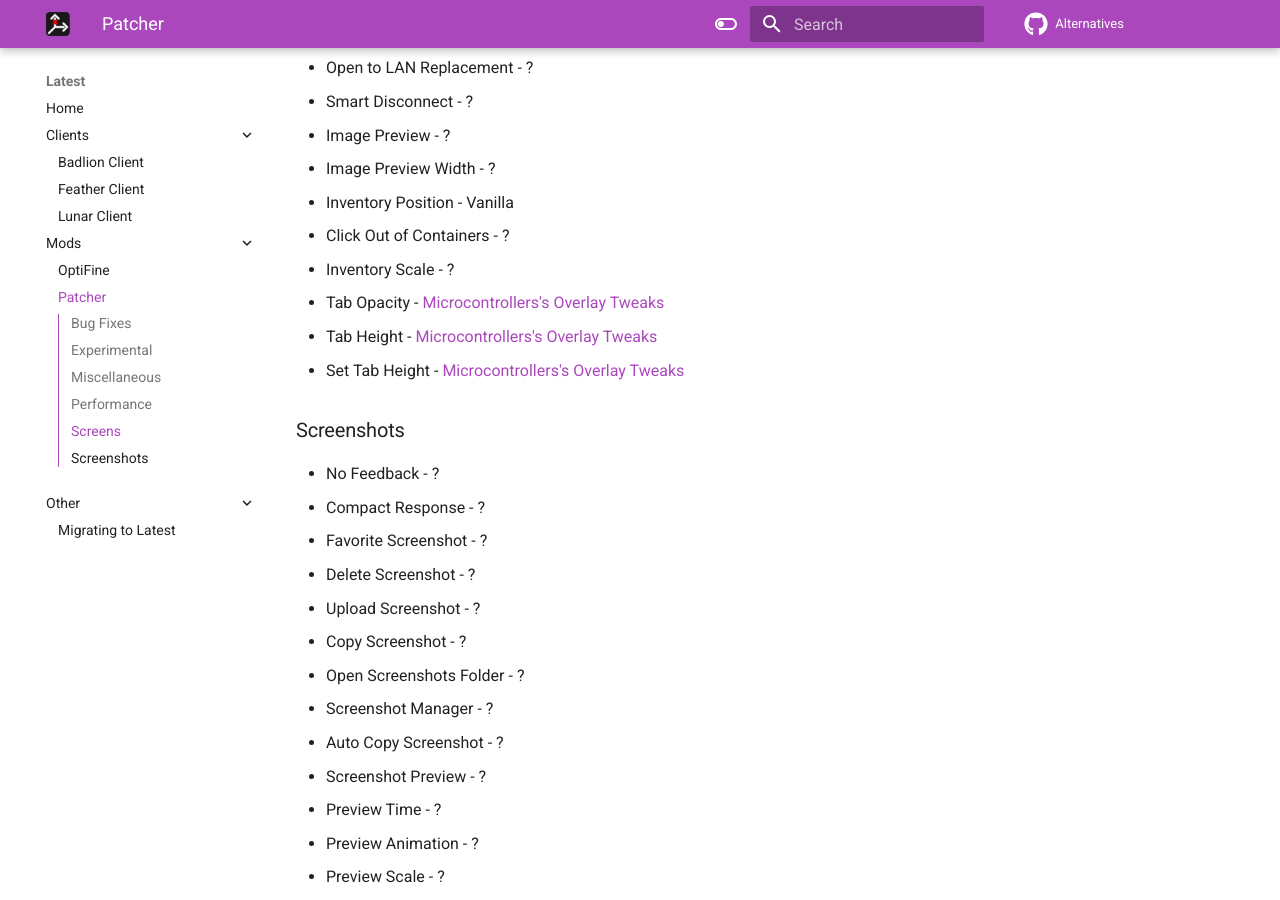
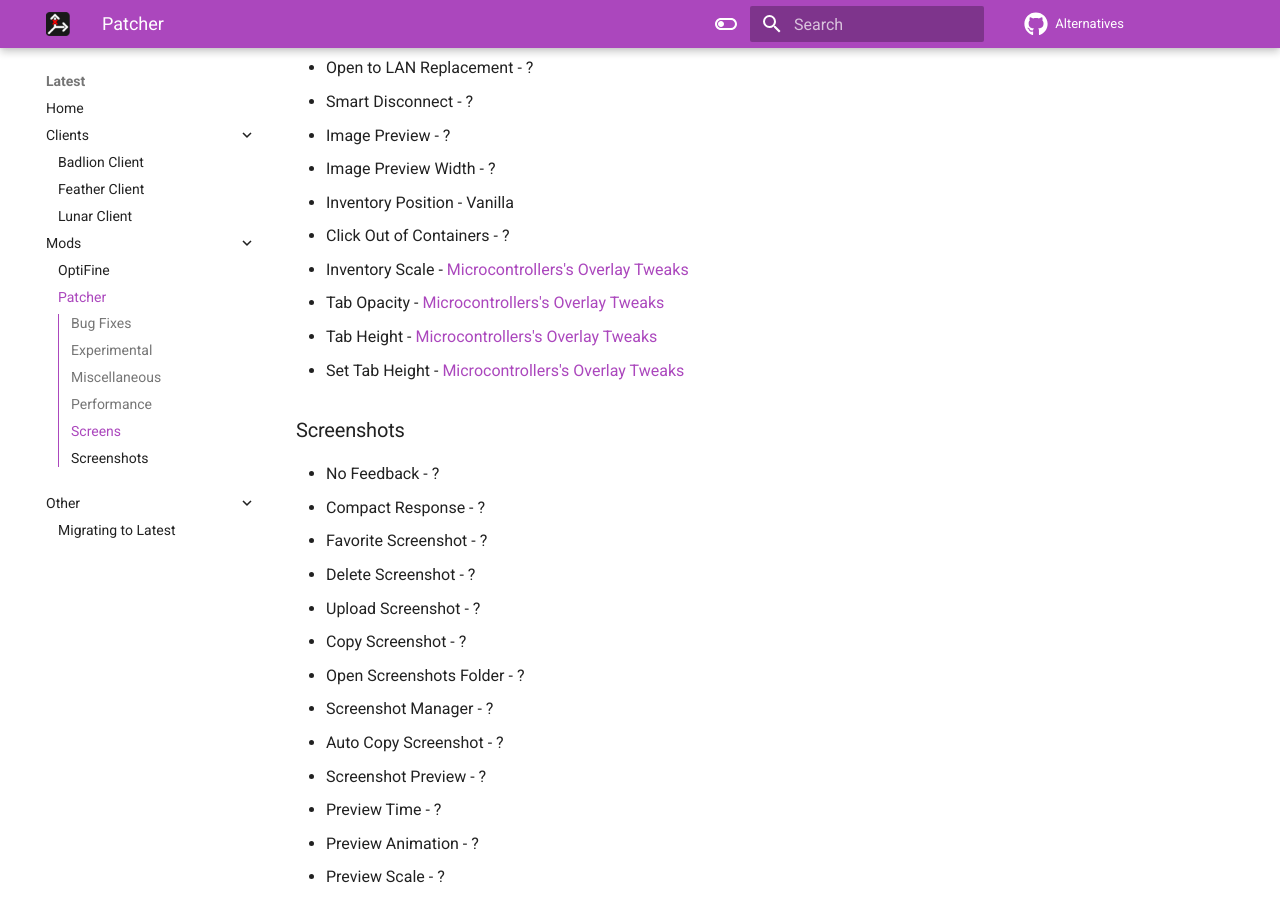
Before and after one commit to MicrocontrollersDev/Alternatives, an MkDocs documentation site: the page built from docs/latest/patcher.md, in a window 1280 px wide and 900 px high, scrolled down 5251 px. Built offline with MkDocs 1.6.1 and Material for MkDocs 9.7.7, drawn with Linux system fonts in a browser that asks for light colours; comment, search, counter and statistics services are not loaded.

Commit message:
container scale

```diff
--- a/docs/latest/patcher.md
+++ b/docs/latest/patcher.md
@@ -162,7 +162,7 @@
 - Image Preview Width - ?
 - Inventory Position - Vanilla
 - Click Out of Containers - ?
-- Inventory Scale - ?
+- Inventory Scale - [Microcontrollers's Overlay Tweaks](https://modrinth.com/mod/overlaytweaks)
 - Tab Opacity - [Microcontrollers's Overlay Tweaks](https://modrinth.com/mod/overlaytweaks)
 - Tab Height - [Microcontrollers's Overlay Tweaks](https://modrinth.com/mod/overlaytweaks)
 - Set Tab Height - [Microcontrollers's Overlay Tweaks](https://modrinth.com/mod/overlaytweaks)
```
